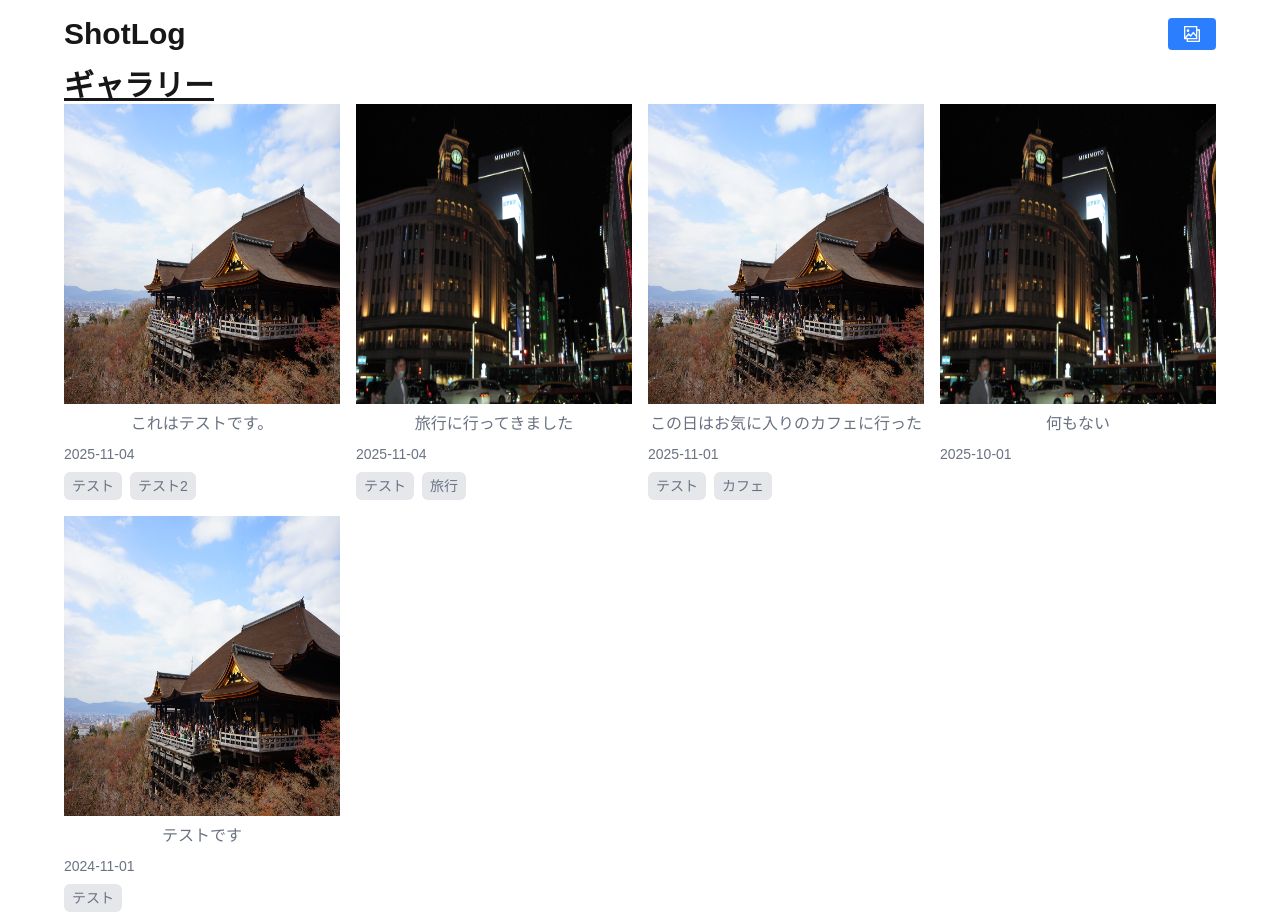
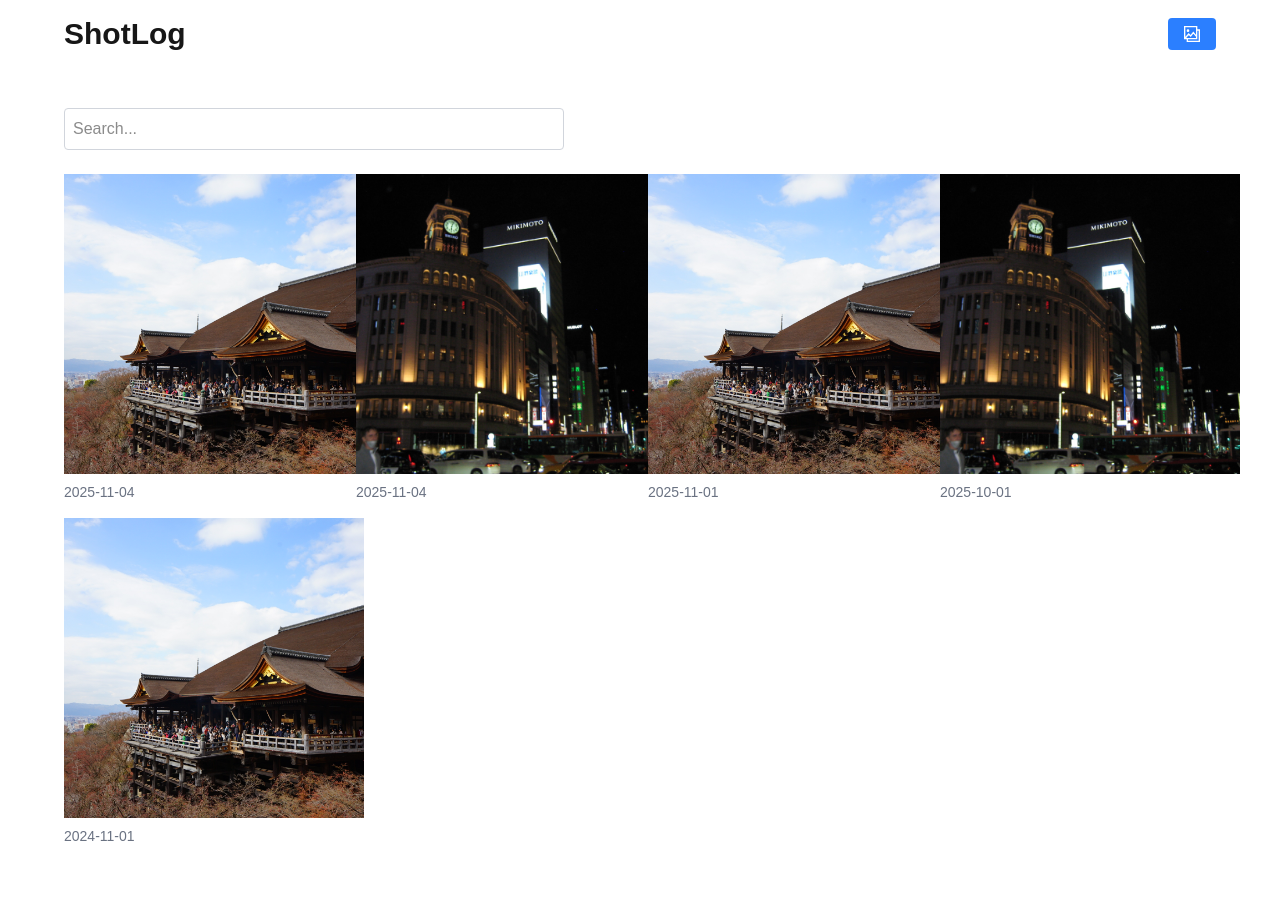
Before and after one commit to o-kabe12/shotlog, a Next.js app: page /gallery in a window 1280 px wide. After the commit the page ends 886 px from the top, so only its background shows below. Built offline with nearby package versions, Linux system fonts and the light colour scheme.

Commit message:
#1 検索機能追加

```diff
--- /dev/null
+++ b/app/components/InputSearch.tsx
@@ -0,0 +1,18 @@
+interface InputSearchProps {
+  value: string;
+  onChange: (event: React.ChangeEvent<HTMLInputElement>) => void;
+}
+
+export default function InputSearch({ value, onChange }: InputSearchProps) {
+  return (
+    <div className="mb-6 md:w-[500px]">
+      <input
+        type="text"
+        placeholder="Search..."
+        value={value}
+        onChange={onChange}
+        className="w-full p-2 border border-gray-300 rounded"
+      />
+    </div>
+  );
+}
--- a/app/gallery/[id]/page.tsx
+++ b/app/gallery/[id]/page.tsx
@@ -1,7 +1,7 @@
 import type { Metadata } from "next";
 import "../../globals.css";
 
-import { MOCK_TASKS } from "@/app/lib/mockData";
+import { MOCK_DATA } from "@/app/lib/mockData";
 import { GalleryItemDetailProps } from "@/app/lib/type";
 import Image from "next/image";
 import { notFound } from "next/navigation";
@@ -16,7 +16,7 @@ export default function GalleryItemDetail({ params }: GalleryItemDetailProps) {
   const resolvedParams = use(params);
   const itemId = Number(resolvedParams.id);
 
-  const item = MOCK_TASKS.find((task) => Number(task.id) === itemId);
+  const item = MOCK_DATA.find((task) => Number(task.id) === itemId);
 
   if (!item) {
     notFound();
@@ -24,14 +24,20 @@ export default function GalleryItemDetail({ params }: GalleryItemDetailProps) {
 
   return (
     <div className="w-[90%] mx-auto">
-      <h1 className="text-3xl font-bold underline mb-4">ギャラリー詳細</h1>
-
-      <div className="md:flex items-start gap-6">
-        <div>
+      <div className="md:flex items-start gap-6 py-10">
+        <div className="w-full md:w-[45%]  mb-6 md:mb-0">
           <Image src={`${item.image}`} alt={item.text} width={300} height={300} className="w-full h-full"/>
         </div>
         <div>
-          <p>{item.text}</p>
+          <p className="text-sm text-gray-500">{item.createdAt}</p>
+          {item.tags && (
+            <div className="flex flex-wrap gap-2 mt-2">
+              {item.tags.map((tag) => (
+                <span key={tag} className="text-sm text-gray-500 bg-gray-200 rounded-md px-2 py-1">{tag}</span>
+              ))}
+            </div>
+          )}
+          <p className="mt-2 text-lg">{item.text}</p>
         </div>
       </div>
     </div>
@@ -40,7 +46,7 @@ export default function GalleryItemDetail({ params }: GalleryItemDetailProps) {
 
 
 export async function generateStaticParams() {
-  return MOCK_TASKS.map((task) => ({
+  return MOCK_DATA.map((task) => ({
     id: String(task.id),
   }));
 }
--- a/app/gallery/page.tsx
+++ b/app/gallery/page.tsx
@@ -1,36 +1,63 @@
-import { MOCK_TASKS } from "@/app/lib/mockData";
-import { Metadata } from "next";
+"use client";
+
+import { MOCK_DATA } from "@/app/lib/mockData";
 import Image from "next/image";
 import Link from "next/link";
+import InputSearch from "../components/InputSearch";
+import { Item } from "../lib/type";
+import { useMemo, useState } from "react";
 
-export const metadata: Metadata = {
-  title: "Gallery | ShotLog",
-  description: "写真とテキストを組み合わせた写真保管アプリ",
-};
+const filterData = (items: Item[], query: string): Item[] => {
+  if (!query) {
+    return items;
+  }
+
+  const lowerCaseQuery = query.toLowerCase();
+
+  return items.filter(item =>{
+    // 1. item.textでフィルタリング
+    const textMatch = item.text.toLowerCase().includes(lowerCaseQuery);
+    // 2. item.tagsでフィルタリング
+    const tagsMatch = item.tags.some(tag => tag.toLowerCase().includes(lowerCaseQuery));
+    // 3. item.createdAtでフィルタリング
+    const dateMatch = item.createdAt.toLowerCase().includes(lowerCaseQuery);
+
+    return textMatch || tagsMatch || dateMatch;
+  })
+}
 
 export default function Gallery() {
+  const [searchQuery, setSearchQuery] = useState<string>('');
+
+  const filteredData = useMemo(() =>{
+    return filterData(MOCK_DATA as Item[], searchQuery);
+  },[searchQuery]);
+
+  const handleSearchChange = (event: React.ChangeEvent<HTMLInputElement>) => {
+    setSearchQuery(event.target.value);
+  }
+
   return (
-    <div className="w-[90%] mx-auto">
-      <h1 className="text-3xl font-bold underline">ギャラリー</h1>
-
+    <div className="w-[90%] mx-auto py-10">
+      <InputSearch
+        value={searchQuery}
+        onChange={handleSearchChange}
+      />
       <div className="grid grid-cols-1 md:grid-cols-2 lg:grid-cols-4 gap-4">
-        {MOCK_TASKS.map((item) => (
+        {filteredData.map((item) => (
           <div key={item.id}>
-            <Link href={`/gallery/${item.id}`}>
-              <div className="w-full h-[300px]">
-                <Image src={item.image} alt={item.text} width={300} height={300} className="w-full h-full"/>
+            <Link href={`/gallery/${item.id}`} className="md:hover:opacity-80 transition-opacity">
+              <div className="w-[300px] h-[300px]">
+                <Image src={item.image} alt={item.text} width={250} height={250} className="w-full h-full object-cover"/>
               </div>
-              <p className="text-gray-500 text-center mt-2">{item.text}</p>
               <p className="text-sm text-gray-500 mt-2">{item.createdAt}</p>
-              <div className="flex flex-wrap gap-2 mt-2">
-                {item.tags.map((tag) => (
-                  <span key={tag} className="text-sm text-gray-500 bg-gray-200 rounded-md px-2 py-1">{tag}</span>
-                ))}
-              </div>
             </Link>
           </div>
         ))}
       </div>
+      {filteredData.length === 0 && (
+        <p className="text-lg text-gray-500 text-center mt-10">検索結果はありません</p>
+      )}
     </div>
   );
 }
--- a/app/lib/mockData.ts
+++ b/app/lib/mockData.ts
@@ -1,6 +1,6 @@
 import { Item } from "./type";
 
-export const MOCK_TASKS: Item[] = [
+export const MOCK_DATA: Item[] = [
   {
     id: '1',
     image: '/gallery/image_001.jpg',
```
